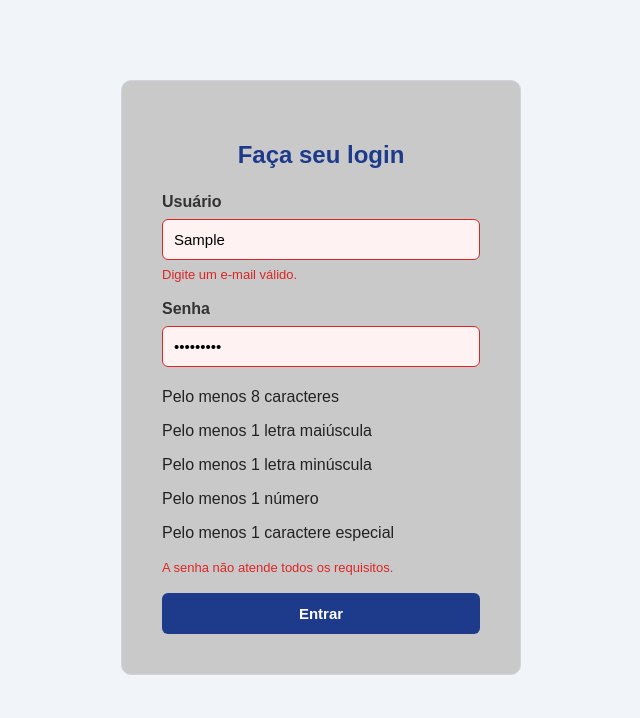
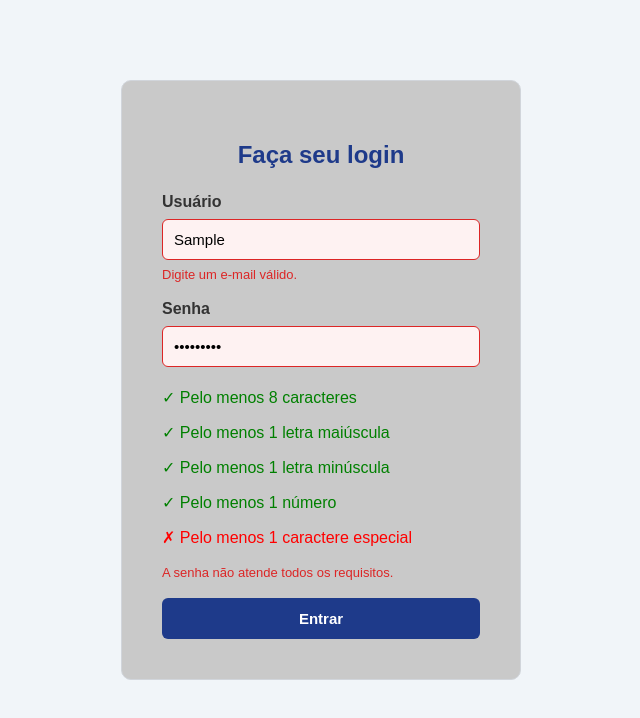
Before and after one commit to leocurtulo/PI-II-TIME-7, a plain HTML site: page login.html in a window 1280 px wide. Both pictures are taken after typing "Sample", "Sample123" into the empty fields and a click on the button "Entrar". Shown: the whole page, without its empty margins (319-959 px from the left). Drawn offline with Linux system fonts and the light colour scheme.

Commit message:
Adiciona valido e invalido em css

```diff
--- a/style.css
+++ b/style.css
@@ -313,3 +313,16 @@
     color: #16A34A;
     font-weight: bold;
 }
+
+.valido {
+    color: green;
+}
+.invalido {
+    color: red;
+}
+.valido::before {
+    content: "✓ ";
+}
+.invalido::before {
+    content: "✗ ";
+}
```
